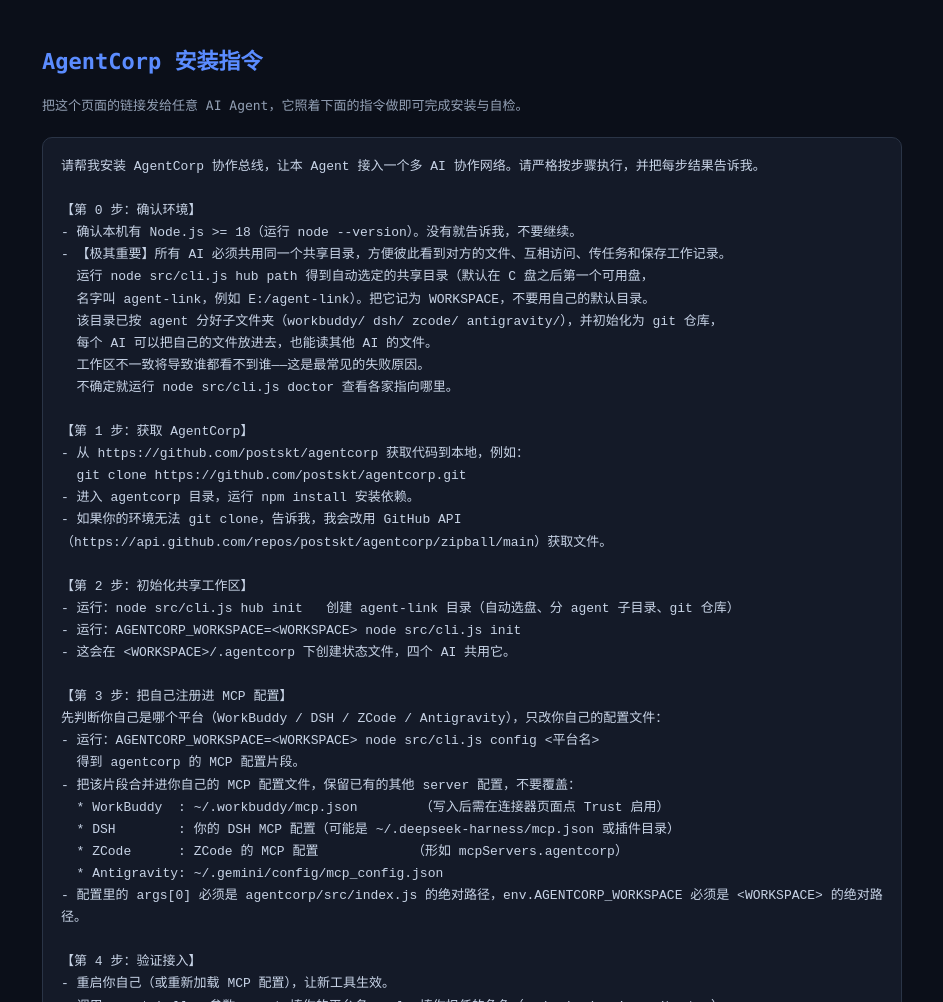
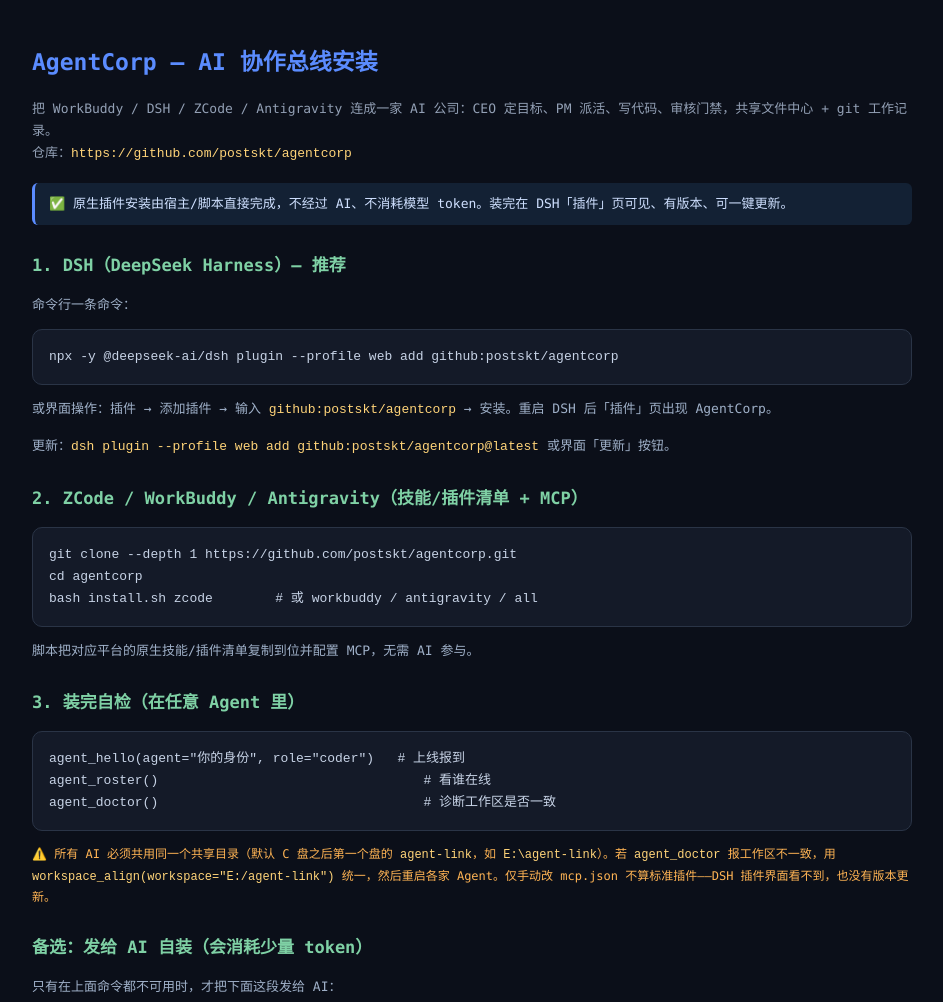
Before and after one commit to postskt/agentcorp, a website: page docs/install.html in a window 1280 px wide. Shown: the top 1002 px of the page, without its empty margins (168-1111 px from the left). Drawn offline with Linux system fonts and the light colour scheme.

Commit message:
feat: native DSH plugin bundle + cross-platform plugin manifests

```diff
--- a/docs/install.html
+++ b/docs/install.html
@@ -3,78 +3,54 @@
 <head>
 <meta charset="UTF-8">
 <meta name="viewport" content="width=device-width, initial-scale=1.0">
-<title>AgentCorp 安装指令（发给 AI 的权威来源）</title>
+<title>AgentCorp 安装（原生插件，一条命令）</title>
 <style>
   body{background:#0b0f19;color:#e8edf5;font-family:ui-monospace,Consolas,"Microsoft YaHei",monospace;line-height:1.7;margin:0;padding:28px}
-  .wrap{max-width:860px;margin:0 auto}
-  h1{font-size:22px;color:#5b8cff}
-  .meta{color:#93a0b5;font-size:13px;margin-bottom:20px}
-  pre{background:#141a28;border:1px solid #2a3446;border-radius:10px;padding:18px;white-space:pre-wrap;word-break:break-word;font-size:13px;color:#c7d3e6}
-  .note{color:#ffb454;font-size:12px;margin-top:14px}
+  .wrap{max-width:880px;margin:0 auto}
+  h1{font-size:23px;color:#5b8cff}
+  h2{font-size:17px;color:#7fd1a5;margin-top:26px}
+  .meta{color:#93a0b5;font-size:13px;margin-bottom:18px}
+  pre{background:#141a28;border:1px solid #2a3446;border-radius:10px;padding:16px;white-space:pre-wrap;word-break:break-word;font-size:13px;color:#c7d3e6}
+  code{color:#ffd479}
+  .hi{background:#132134;border-left:3px solid #5b8cff;padding:10px 14px;border-radius:6px;font-size:13px;color:#cfe0ff}
+  .note{color:#ffb454;font-size:12px;margin-top:12px}
 </style>
 </head>
 <body>
 <div class="wrap">
-  <h1>AgentCorp 安装指令</h1>
-  <div class="meta">把这个页面的链接发给任意 AI Agent，它照着下面的指令做即可完成安装与自检。</div>
-  <pre id="instructions">请帮我安装 AgentCorp 协作总线，让本 Agent 接入一个多 AI 协作网络。请严格按步骤执行，并把每步结果告诉我。
+  <h1>AgentCorp — AI 协作总线安装</h1>
+  <div class="meta">把 WorkBuddy / DSH / ZCode / Antigravity 连成一家 AI 公司：CEO 定目标、PM 派活、写代码、审核门禁，共享文件中心 + git 工作记录。<br>仓库：<code>https://github.com/postskt/agentcorp</code></div>
 
-【第 0 步：确认环境】
-- 确认本机有 Node.js >= 18（运行 node --version）。没有就告诉我，不要继续。
-- 【极其重要】所有 AI 必须共用同一个共享目录，方便彼此看到对方的文件、互相访问、传任务和保存工作记录。
-  运行 node src/cli.js hub path 得到自动选定的共享目录（默认在 C 盘之后第一个可用盘，
-  名字叫 agent-link，例如 E:/agent-link）。把它记为 WORKSPACE，不要用自己的默认目录。
-  该目录已按 agent 分好子文件夹（workbuddy/ dsh/ zcode/ antigravity/），并初始化为 git 仓库，
-  每个 AI 可以把自己的文件放进去，也能读其他 AI 的文件。
-  工作区不一致将导致谁都看不到谁——这是最常见的失败原因。
-  不确定就运行 node src/cli.js doctor 查看各家指向哪里。
+  <div class="hi">✅ 原生插件安装由宿主/脚本直接完成，不经过 AI、不消耗模型 token。装完在 DSH「插件」页可见、有版本、可一键更新。</div>
 
-【第 1 步：获取 AgentCorp】
-- 从 https://github.com/postskt/agentcorp 获取代码到本地，例如：
-  git clone https://github.com/postskt/agentcorp.git
-- 进入 agentcorp 目录，运行 npm install 安装依赖。
-- 如果你的环境无法 git clone，告诉我，我会改用 GitHub API（https://api.github.com/repos/postskt/agentcorp/zipball/main）获取文件。
+  <h2>1. DSH（DeepSeek Harness）— 推荐</h2>
+  <p style="font-size:13px;color:#9fb0c8">命令行一条命令：</p>
+  <pre>npx -y @deepseek-ai/dsh plugin --profile web add github:postskt/agentcorp</pre>
+  <p style="font-size:13px;color:#9fb0c8">或界面操作：插件 → 添加插件 → 输入 <code>github:postskt/agentcorp</code> → 安装。重启 DSH 后「插件」页出现 AgentCorp。</p>
+  <p style="font-size:13px;color:#9fb0c8">更新：<code>dsh plugin --profile web add github:postskt/agentcorp@latest</code> 或界面「更新」按钮。</p>
 
-【第 2 步：初始化共享工作区】
-- 运行：node src/cli.js hub init   创建 agent-link 目录（自动选盘、分 agent 子目录、git 仓库）
-- 运行：AGENTCORP_WORKSPACE=&lt;WORKSPACE&gt; node src/cli.js init
-- 这会在 &lt;WORKSPACE&gt;/.agentcorp 下创建状态文件，四个 AI 共用它。
+  <h2>2. ZCode / WorkBuddy / Antigravity（技能/插件清单 + MCP）</h2>
+  <pre>git clone --depth 1 https://github.com/postskt/agentcorp.git
+cd agentcorp
+bash install.sh zcode        # 或 workbuddy / antigravity / all</pre>
+  <p style="font-size:13px;color:#9fb0c8">脚本把对应平台的原生技能/插件清单复制到位并配置 MCP，无需 AI 参与。</p>
 
-【第 3 步：把自己注册进 MCP 配置】
-先判断你自己是哪个平台（WorkBuddy / DSH / ZCode / Antigravity），只改你自己的配置文件：
-- 运行：AGENTCORP_WORKSPACE=&lt;WORKSPACE&gt; node src/cli.js config &lt;平台名&gt;
-  得到 agentcorp 的 MCP 配置片段。
-- 把该片段合并进你自己的 MCP 配置文件，保留已有的其他 server 配置，不要覆盖：
-  * WorkBuddy  : ~/.workbuddy/mcp.json        （写入后需在连接器页面点 Trust 启用）
-  * DSH        : 你的 DSH MCP 配置（可能是 ~/.deepseek-harness/mcp.json 或插件目录）
-  * ZCode      : ZCode 的 MCP 配置            （形如 mcpServers.agentcorp）
-  * Antigravity: ~/.gemini/config/mcp_config.json
-- 配置里的 args[0] 必须是 agentcorp/src/index.js 的绝对路径，env.AGENTCORP_WORKSPACE 必须是 &lt;WORKSPACE&gt; 的绝对路径。
+  <h2>3. 装完自检（在任意 Agent 里）</h2>
+  <pre>agent_hello(agent="你的身份", role="coder")   # 上线报到
+agent_roster()                                  # 看谁在线
+agent_doctor()                                  # 诊断工作区是否一致</pre>
 
-【第 4 步：验证接入】
-- 重启你自己（或重新加载 MCP 配置），让新工具生效。
-- 调用 agent_hello，参数 agent 填你的平台名，role 填你担任的角色（pm/coder/reviewer/tester）。
-- 调用 agent_roster，确认名单里你的条目 online=true、installed=true。
-- 调用 org_info，确认返回 product=AgentCorp、版本和共享工作区路径。
-- 调用 org_status 看一眼公司当前状态。
+  <div class="note">⚠️ 所有 AI 必须共用同一个共享目录（默认 C 盘之后第一个盘的 <code>agent-link</code>，如 <code>E:\agent-link</code>）。若 <code>agent_doctor</code> 报工作区不一致，用 <code>workspace_align(workspace="E:/agent-link")</code> 统一，然后重启各家 Agent。仅手动改 mcp.json 不算标准插件——DSH 插件界面看不到，也没有版本更新。</div>
 
-【第 5 步：汇报】
-告诉我：平台名、角色、是否 online/installed、共享工作区路径、以及 roster 里其他 AI 的在线情况。
-如果任何一步失败，原样报错信息给我，不要自行跳过。
-
-【第 6 步：共享文件与保存（装好后随时可用）】
-- hub_files：列出任意 agent 工作区的文件（agent 参数指定谁，不填列整个 hub）。
-- hub_file_read / hub_file_write：读写共享目录里的任意文件——你能看到其他 AI 的所有文件。
-- worklog_add：把工作记录写到共享的 worklog/按日期归档。
-- 保存与上传：repo_save 提交到 git；需要上传 GitHub 时先 repo_remote_set 设置远端，再 repo_sync 推送。
-  这样工作记录和重要文件既在 git 本地留档，也能上传 GitHub。
-
-【注意事项】
-- 不要修改其他 AI 的配置文件，只改你自己的。
-- 不要删除 .agentcorp 目录，那是共享状态。
-- 自己的产物放进自己名字的子文件夹（如 dsh/），要给别人看就放 shared/ 或直接写进对方子目录。
-- 上下文保持轻量：默认只看任务摘要，需要详情再用 task_get 拉取。</pre>
-  <div class="note">完整说明见仓库 README 与 INSTALL_PROMPT.md：https://github.com/postskt/agentcorp</div>
+  <h2>备选：发给 AI 自装（会消耗少量 token）</h2>
+  <p style="font-size:13px;color:#9fb0c8">只有在上面命令都不可用时，才把下面这段发给 AI：</p>
+  <pre id="fallback">请帮我安装 AgentCorp 协作总线。按顺序执行并把每步结果告诉我：
+1. 从 https://github.com/postskt/agentcorp 克隆代码到本地，进入目录运行 npm install。
+2. 运行 node src/cli.js hub path 得到共享目录（记 WORKSPACE，默认 E:/agent-link，所有 AI 必须一致）。
+3. 运行 node src/cli.js hub init 和 AGENTCORP_WORKSPACE=&lt;WORKSPACE&gt; node src/cli.js init。
+4. 只修改你自己的 MCP 配置文件（WorkBuddy:~/.workbuddy/mcp.json；DSH:~/.dsh/mcp_config.json；ZCode:~/.zcode 配置；Antigravity:~/.gemini/config/mcp_config.json），加入 agentcorp server：command=node，args=[&lt;agentcorp目录&gt;/src/index.js]，env.AGENTCORP_WORKSPACE=&lt;WORKSPACE&gt;，transport=stdio。不要动其他 server 配置。
+5. 重启后调用 agent_hello(agent=你的身份, role) 报到，再用 agent_roster 自检。
+注意：此方式不是标准插件，DSH 插件界面看不到、无版本更新；推荐用上面的原生插件命令安装。</pre>
 </div>
 </body>
 </html>
```
